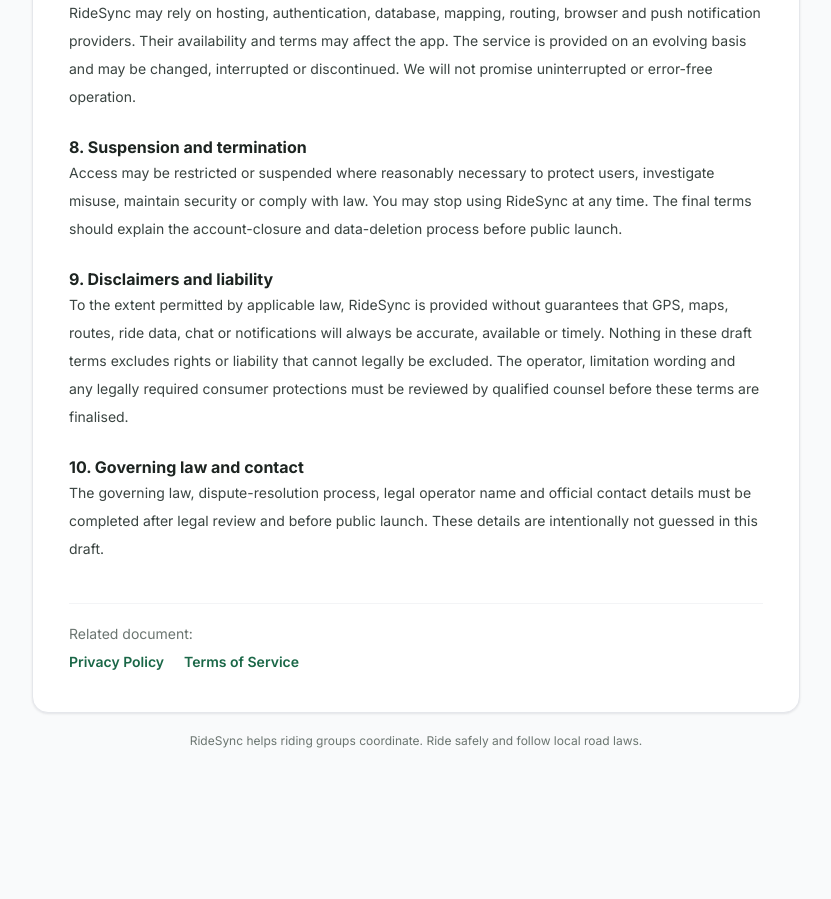
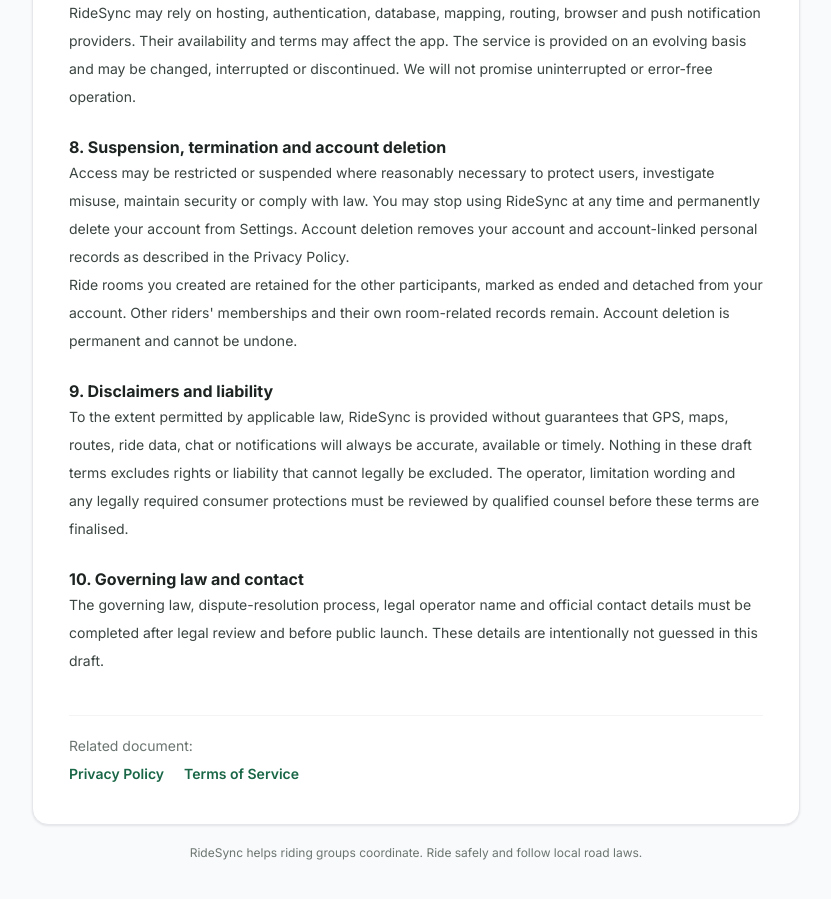
Before and after one commit to 33sanskar33/RideSync, a React (Vite) app: page /terms in a window 1280 px wide. Shown: the part 1540-2439 px from the top of the page, without its empty margins (224-1055 px from the left). Before the commit the page ends 2337 px from the top, so only its background shows below. Built offline with nearby package versions, Linux system fonts and the light colour scheme; no server answers.

Commit message:
Document account closure terms

```diff
--- a/src/pages/TermsPage.tsx
+++ b/src/pages/TermsPage.tsx
@@ -80,11 +80,17 @@ export default function TermsPage() {
       </section>
 
       <section>
-        <h2 className="text-base font-bold text-charcoal">8. Suspension and termination</h2>
+        <h2 className="text-base font-bold text-charcoal">8. Suspension, termination and account deletion</h2>
         <p>
           Access may be restricted or suspended where reasonably necessary to protect users, investigate
-          misuse, maintain security or comply with law. You may stop using RideSync at any time. The final
-          terms should explain the account-closure and data-deletion process before public launch.
+          misuse, maintain security or comply with law. You may stop using RideSync at any time and
+          permanently delete your account from Settings. Account deletion removes your account and
+          account-linked personal records as described in the Privacy Policy.
+        </p>
+        <p>
+          Ride rooms you created are retained for the other participants, marked as ended and detached from
+          your account. Other riders' memberships and their own room-related records remain. Account deletion
+          is permanent and cannot be undone.
         </p>
       </section>
 
```
